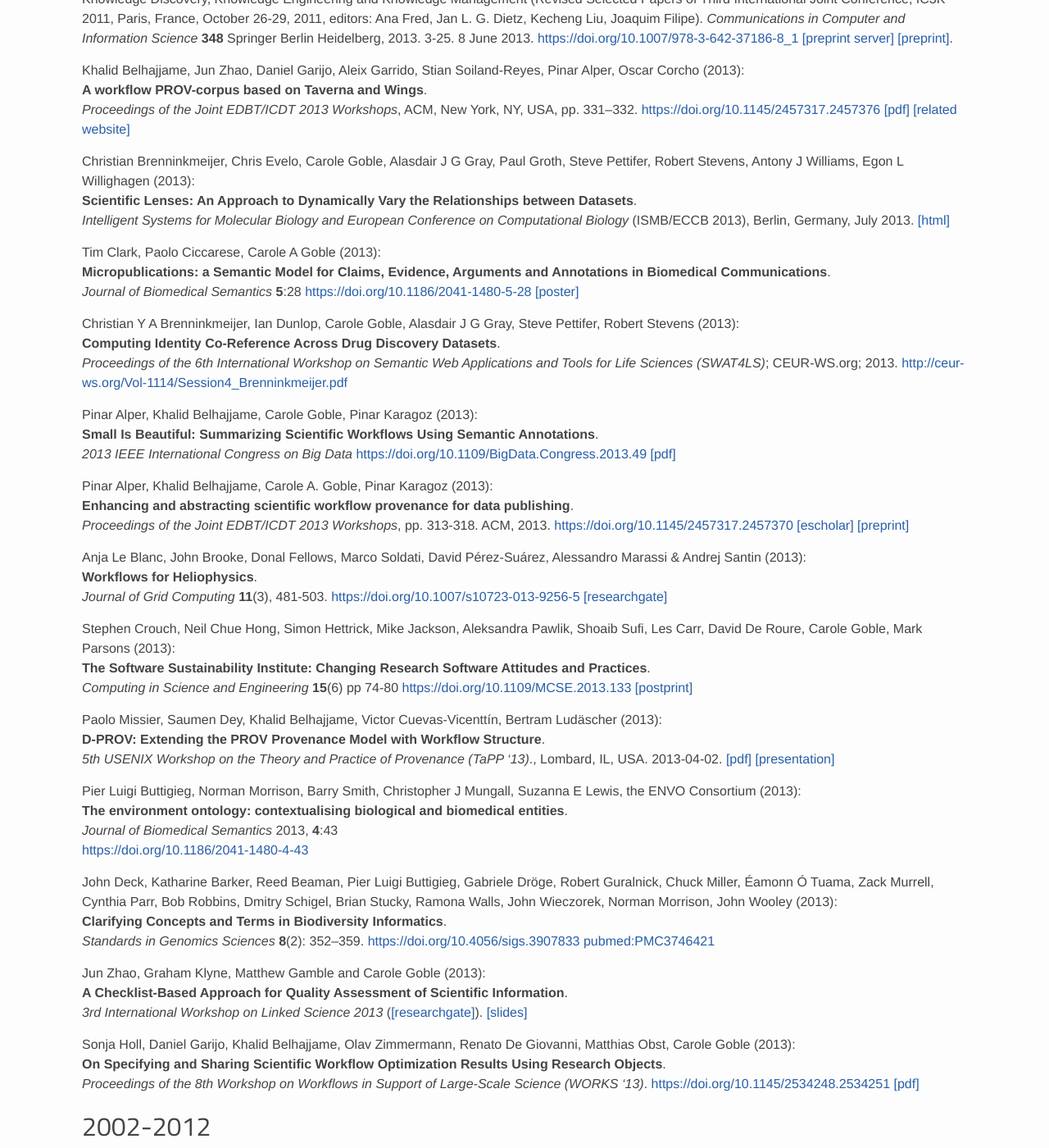
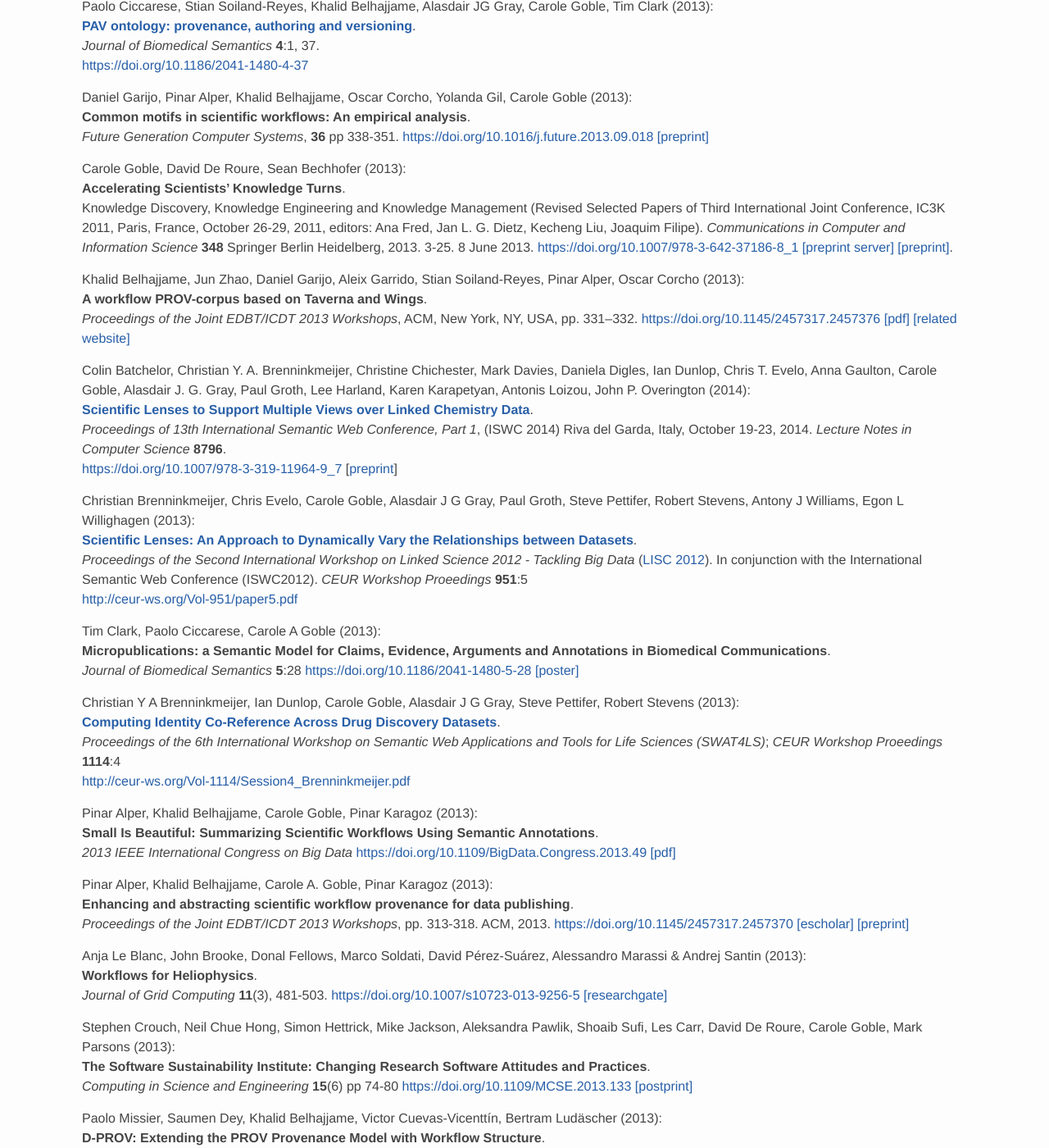
Before and after one commit to eScienceLab/eScienceLab.github.io, a Jekyll site: the page built from publications/index.md, in a window 1280 px wide and 1400 px high, scrolled down 13654 px. Shown: the whole window at 82% size. Built offline with Jekyll 4.4.1, drawn with Linux system fonts in a browser that asks for light colours; comment, search, counter and statistics services are not loaded; some of the changed text lies outside the part shown.

Commit message:
Update index.md

```diff
--- a/publications/index.md
+++ b/publications/index.md
@@ -484,12 +484,11 @@
 [https://doi.org/10.1109/MIC.2014.88](https://doi.org/10.1109/MIC.2014.88)
 [[preprint]](http://www.software.ac.uk/resources/publications/better-software-better-research)
 
-Carole Goble,
-Alasdair J G Gray,
-Eleftherios Tatakis (2014):
-**Help me describe my data: A demonstration of the Open PHACTS VoID Editor**.
+Carole Goble, Alasdair J G Gray, Eleftherios Tatakis (2014):
+[**Help me describe my data: A demonstration of the Open PHACTS VoID Editor**](http://ceur-ws.org/Vol-1272/paper_33.pdf).
 _ISWC-P&D 2014: Proceedings of the ISWC 2014 Posters & Demonstrations Track_,
-CEUR-WS.org online [http://ceur-ws.org/Vol-1272/paper_33.pdf](http://ceur-ws.org/Vol-1272/paper_33.pdf)
+_CEUR Workshop Proeedings_ **1272**:33
+<http://ceur-ws.org/Vol-1272/paper_33.pdf>
 
 Cherian Mathew, Anton Güntsch, Matthias Obst, Saverio Vicario, Robert Haines, Alan R. Williams, Yde de Jong, Carole Goble (2014):
 **A semi-automated workflow for biodiversity data retrieval, cleaning, and quality control**.
@@ -498,8 +497,8 @@
 Paul Groth, Antonis Loizou, Alasdair J.G. Gray, Carole Goble, Lee Harland, Steve Pettifer (2014):
 **API-centric Linked Data integration: The Open PHACTS Discovery Platform case study**.
 _Web Semantics: Science, Services and Agents on the World Wide Web_
-[https://doi.org/10.1016/j.websem.2014.03.003](https://doi.org/10.1016/j.websem.2014.03.003)
-[[researchgate]](https://www.researchgate.net/publication/261440552_API-centric_Linked_data_integration_The_open_PHACTS_discovery_platform_case_study)
+<https://doi.org/10.1016/j.websem.2014.03.003>
+[[preprint](https://www.research.manchester.ac.uk/portal/files/209942151/359_609_1_SM.pdf)]
 
 Pinar Alper,
 Khalid Belhajjame,
@@ -609,10 +608,13 @@
 Alasdair J. G. Gray, Paul Groth, Antonis Loizou, Sune Askjaer, Christian Brenninkmeijer, Kees Burger, Christine Chichester, Chris T. Evelo, Carole Goble, Lee Harland, Steve Pettifer, Mark Thompson, Andra Waagmeester, Antony J. Williams (2014):
 **Applying linked data approaches to pharmacology: Architectural decisions and implementation**.
 _Semantic Web_ **5**(3), 1–13.
+<https://doi.org/10.3233/SW-2012-0088>
 [[pdf]](http://www.semantic-web-journal.net/system/files/swj258_1.pdf)
-[[journal article]](http://www.semantic-web-journal.net/content/applying-linked-data-approaches-pharmacology-architectural-decisions-and-implementation)
-[[https://doi.org/10.3233/SW-2012-0088](https://doi.org/10.3233/SW-2012-0088)
 
+Joseline Ratnam , Barbara Zdrazil, Daniela Digles, Emiliano Cuadrado-Rodriguez, Jean-Marc Neefs, Hannah Tipney, Ronald Siebes, Andra Waagmeester, Glyn Bradley, Chau Han Chau, Lars Richter, Jose Brea, Chris T. Evelo, Edgar Jacoby, Stefan Senger, Maria Isabel Loza, Gerhard F. Ecker, Christine Chichester (2014):
+[**The Application of the Open Pharmacological Concepts Triple Store (Open PHACTS) to Support Drug Discovery Research**](https://doi.org/10.1371/journal.pone.0115460).
+_PLOS ONE_ **9**(12): e115460.
+<https://doi.org/10.1371/journal.pone.0115460>
 
 
 ## 2013
@@ -643,8 +645,9 @@
 [https://doi.org/10.1016/j.future.2011.08.004](https://doi.org/10.1016/j.future.2011.08.004) [[preprint]](http://users.ox.ac.uk/~oerc0033/preprints/research-objects.pdf) [[preprint server]](https://www.research.manchester.ac.uk/portal/en/publications/why-linked-data-is-not-enough-for-scientists(479e591e-b295-4478-b0c7-a145c19dcd45).html) [[pdf]](https://www.escholar.manchester.ac.uk/api/datastream?publicationPid=uk-ac-man-scw:131684&datastreamId=POST-PEER-REVIEW-NON-PUBLISHERS.PDF)
 
 Paolo Ciccarese, Stian Soiland-Reyes, Khalid Belhajjame, Alasdair JG Gray, Carole Goble, Tim Clark (2013):
-**PAV ontology: provenance, authoring and versioning**.
-_Journal of Biomedical Semantics_ **4**:1, 37. [https://doi.org/10.1186/2041-1480-4-37](https://doi.org/10.1186/2041-1480-4-37)
+[**PAV ontology: provenance, authoring and versioning**](https://doi.org/10.1186/2041-1480-4-37).
+_Journal of Biomedical Semantics_ **4**:1, 37.
+<https://doi.org/10.1186/2041-1480-4-37>
 
 Daniel Garijo, Pinar Alper, Khalid Belhajjame, Oscar Corcho, Yolanda Gil, Carole Goble (2013):
 **Common motifs in scientific workflows: An empirical analysis**.
@@ -666,10 +669,19 @@
 [[pdf]](http://delicias.dia.fi.upm.es/members/dgarijo/papers/prov-bench-paper.pdf)
 [[related website]](https://github.com/provbench/Wf4Ever-PROV)
 
+Colin Batchelor, Christian Y. A. Brenninkmeijer, Christine Chichester, Mark Davies, Daniela Digles, Ian Dunlop, Chris T. Evelo, Anna Gaulton, Carole Goble, Alasdair J. G. Gray, Paul Groth, Lee Harland, Karen Karapetyan, Antonis Loizou, John P. Overington (2014):
+[**Scientific Lenses to Support Multiple Views over Linked Chemistry Data**](https://link.springer.com/content/pdf/10.1007%2F978-3-319-11964-9_7.pdf).
+_Proceedings of 13th International Semantic Web Conference, Part 1_, (ISWC 2014) Riva del Garda, Italy, October 19-23, 2014.
+_Lecture Notes in Computer Science_ **8796**.
+<https://doi.org/10.1007/978-3-319-11964-9_7>
+[[preprint](https://www.research.manchester.ac.uk/portal/en/publications/scientific-lenses-to-support-multiple-views-over-linked-chemistry-data(5eb9b5f8-2f13-478a-a99d-2b4cc3c5cf4c).html)]
+
 Christian Brenninkmeijer, Chris Evelo, Carole Goble, Alasdair J G Gray, Paul Groth, Steve Pettifer, Robert Stevens, Antony J Williams, Egon L Willighagen (2013):
-**Scientific Lenses: An Approach to Dynamically Vary the Relationships between Datasets**.
-_Intelligent Systems for Molecular Biology and European Conference on Computational Biology_ (ISMB/ECCB 2013), Berlin, Germany, July 2013.
-[[html]](https://www.researchgate.net/publication/266157706_Scientific_lenses_an_approach_to_dynamically_vary_the_relationship_between_datasets )
+[**Scientific Lenses: An Approach to Dynamically Vary the Relationships between Datasets**](http://ceur-ws.org/Vol-951/paper5.pdf).
+_Proceedings of the Second International Workshop on Linked Science 2012 - Tackling Big Data_ ([LISC 2012](http://ceur-ws.org/Vol-951/)).
+In conjunction with the International Semantic Web Conference (ISWC2012).
+_CEUR Workshop Proeedings_ **951**:5
+<http://ceur-ws.org/Vol-951/paper5.pdf>
 
 Tim Clark, Paolo Ciccarese, Carole A Goble (2013):
 **Micropublications: a Semantic Model for Claims, Evidence, Arguments and Annotations in Biomedical Communications**.
@@ -678,9 +690,11 @@
 [[poster]](http://f1000research.com/posters/1093963)
 
 Christian Y A Brenninkmeijer, Ian Dunlop, Carole Goble, Alasdair J G Gray, Steve Pettifer, Robert Stevens (2013):
-**Computing Identity Co-Reference Across Drug Discovery Datasets**.
-_Proceedings of the 6th International Workshop on Semantic Web Applications and Tools for Life Sciences (SWAT4LS)_; CEUR-WS.org; 2013.
-[http://ceur-ws.org/Vol-1114/Session4_Brenninkmeijer.pdf](http://ceur-ws.org/Vol-1114/Session4_Brenninkmeijer.pdf)
+[**Computing Identity Co-Reference Across Drug Discovery Datasets**](http://ceur-ws.org/Vol-1114/Session4_Brenninkmeijer.pdf).
+_Proceedings of the 6th International Workshop on Semantic Web Applications and Tools for Life Sciences (SWAT4LS)_;
+_CEUR Workshop Proeedings_ **1114**:4
+<http://ceur-ws.org/Vol-1114/Session4_Brenninkmeijer.pdf>
+
 
 Pinar Alper, Khalid Belhajjame, Carole Goble, Pinar Karagoz (2013):
 **Small Is Beautiful: Summarizing Scientific Workflows Using Semantic Annotations**.
@@ -733,6 +747,17 @@
 [https://doi.org/10.1145/2534248.2534251](https://doi.org/10.1145/2534248.2534251)
 [[pdf]](http://dgarijo.com/papers/works13.pdf)
 
+Kamal Azzaoui, Edgar Jacoby, Stefan Senger, Emiliano Cuadrado Rodríguez3, Mabel Loza, Barbara Zdrazil, Marta Pinto, Antony J. Williams, Victor de la Torre, Jordi Mestres, Manuel Pastor, Olivier Taboureau, Matthias Rarey, Christine Chichester, Steve Pettifer, Niklas Blomberg, Lee Harland, Bryn Williams-Jones, Gerhard F. Ecker (2013):
+[**Scientific competency questions as the basis for semantically enriched open pharmacological space development**](https://doi.org/10.1016/j.drudis.2013.05.008).
+_Drug Discovery Today_ **18** (17-18) pp 843–852.
+<https://doi.org/10.1016/j.drudis.2013.05.008>
+
+Antony J. Williams, Lee Harland, Paul Groth, Stephen Pettifer, Christine Chichester, Egon L. Willighagen, Chris T. Evelo, Niklas Blomberg, Gerhard Ecker, Carole Goble, Barend Mons (2012):
+[**Open PHACTS: semantic interoperability for drug discovery**](https://doi.org/10.1016/j.drudis.2012.05.016).
+_Drug Discovery Today_  **17**(21-22) pp 1188 - 1198.
+<https://doi.org/10.1016/j.drudis.2012.05.016>
+
+
 ## 2002-2012
 
 See also the
```
